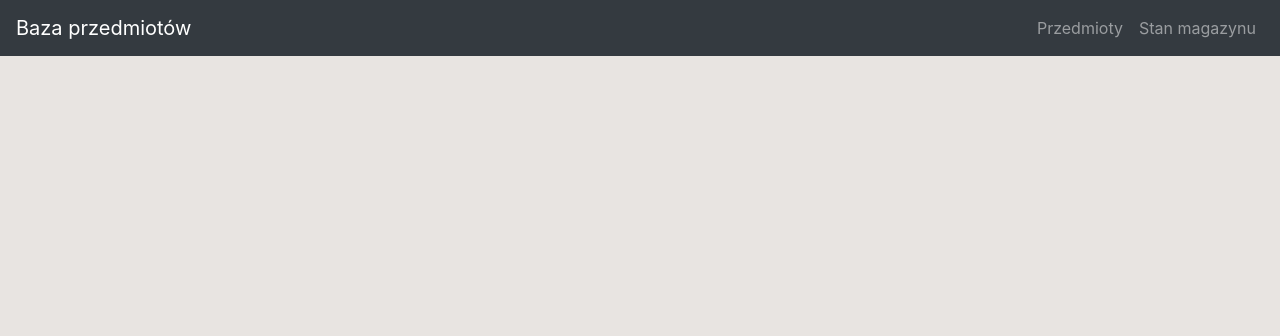
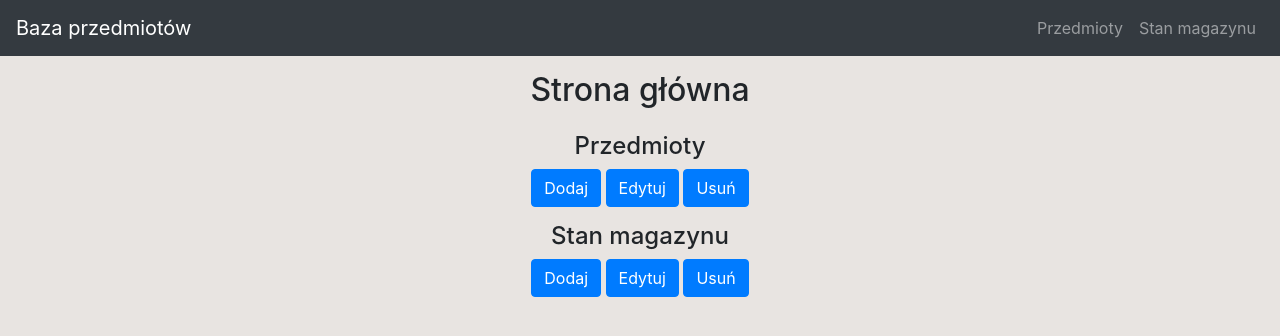
Before and after one commit to llamam/metajezyki, a plain HTML site: page xml/index.html in a window 1280 px wide. Drawn offline with nearby package versions, Linux system fonts and the light colour scheme.

Commit message:
Update index.html

```diff
--- a/xml/index.html
+++ b/xml/index.html
@@ -6,6 +6,7 @@
     <link rel="stylesheet" href="styles/style.css">
     <link rel="stylesheet" href="https://stackpath.bootstrapcdn.com/bootstrap/4.4.1/css/bootstrap.min.css"
         integrity="sha384-Vkoo8x4CGsO3+Hhxv8T/Q5PaXtkKtu6ug5TOeNV6gBiFeWPGFN9MuhOf23Q9Ifjh" crossorigin="anonymous" />
+    <meta charset="UTF-8">
 </head>
 
 <body>
@@ -25,10 +26,17 @@
     </nav>
 
     <div id="container">
-        <!--    tutaj jakiś ekran powitalny, logowanie?     -->
-
-
-        <!--    nawigacja   -->
+        <h2>Strona główna</h2>
+        <div id="break"></div>
+        <h4>Przedmioty</h4>
+        <a href="php/addItem.php"><button type="button" class="btn btn-primary">Dodaj</button></a>
+        <a href="php/editItem.php"><button type="button" class="btn btn-primary">Edytuj</button></a>
+        <a href="php/deleteItem.php"><button type="button" class="btn btn-primary">Usuń</button></a>
+        <div id="break"></div>
+        <h4>Stan magazynu</h4>
+        <button type="button" class="btn btn-primary">Dodaj</button>
+        <button type="button" class="btn btn-primary">Edytuj</button>
+        <button type="button" class="btn btn-primary">Usuń</button>
     </div>
 </body>
 
```
